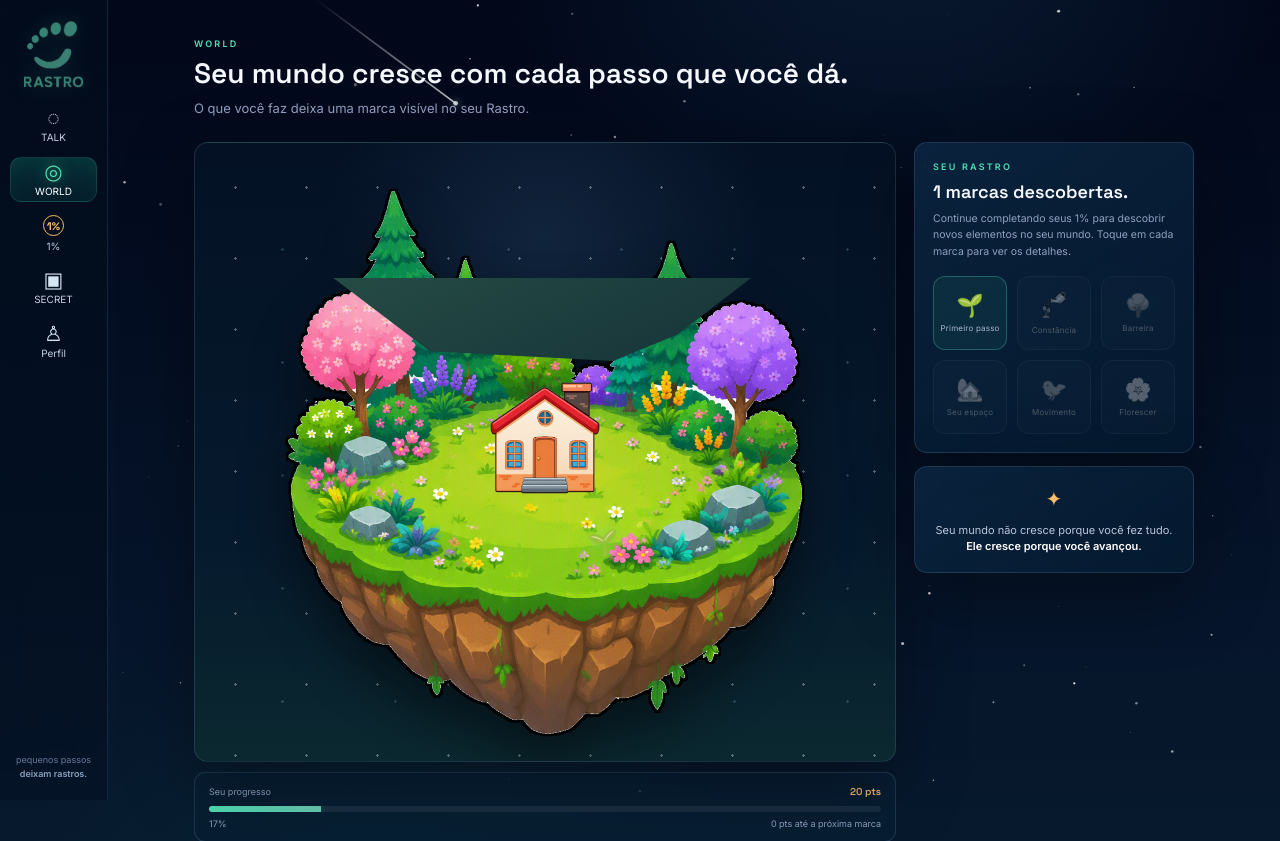
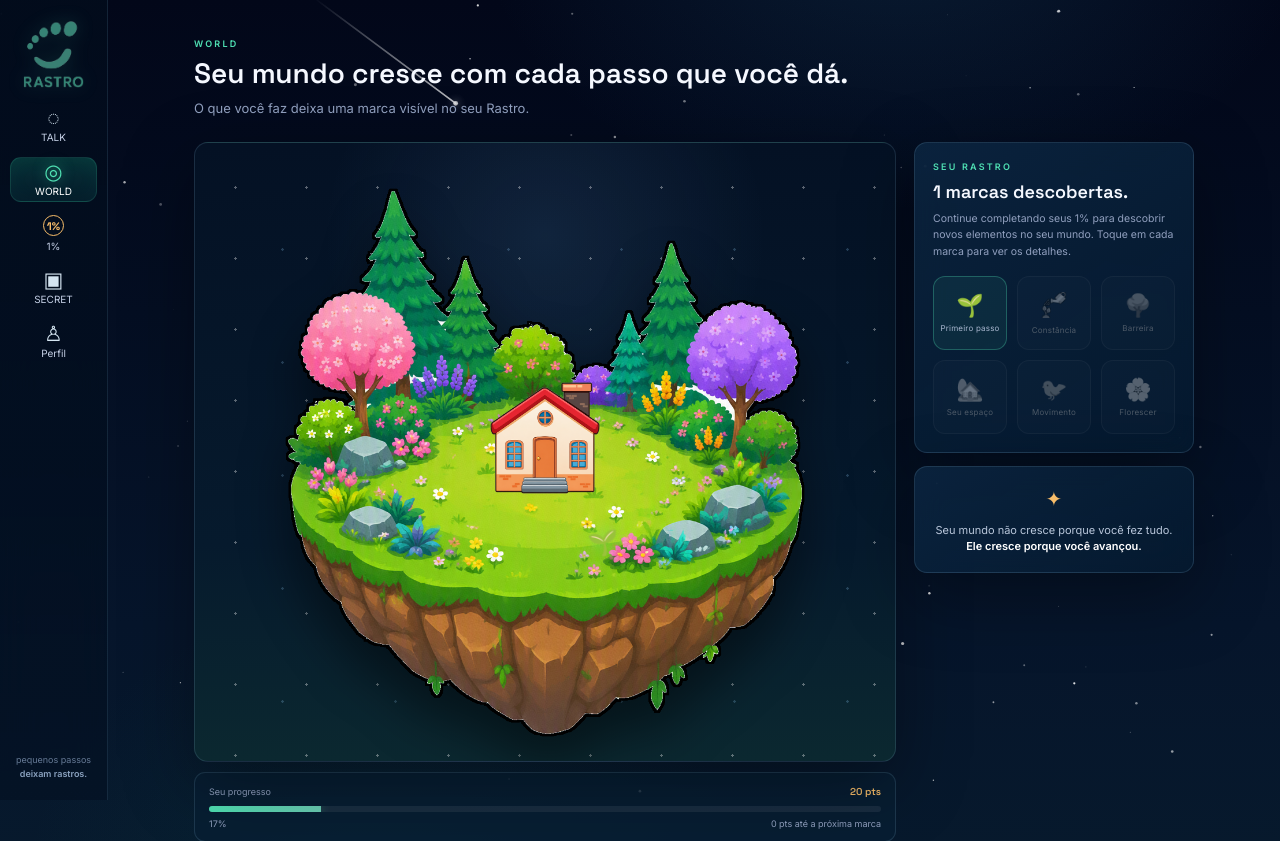
Before and after one commit to samandralves/R-STRO, a Flask app: page /world in a window 1280 px wide. Shown: the top 841 px of the page. Run offline with Flask 3, Linux system fonts and the light colour scheme.

Commit message:
Update style.css

```diff
--- a/static/css/style.css
+++ b/static/css/style.css
@@ -94,7 +94,7 @@ body{
 .stars-layer{position:absolute;inset:0;opacity:.35;background-image:radial-gradient(circle,#fff 1px,transparent 1.4px),radial-gradient(circle,rgba(151,210,255,.65) 1px,transparent 1.5px);background-size:71px 71px,113px 113px;background-position:5px 9px,31px 50px}
 .island{position:absolute;width:520px;height:549px;left:50%;bottom:24px;transform:translateX(-50%);background:url('../img/floating-island.png') no-repeat center/contain;filter:drop-shadow(0 28px 25px rgba(0,0,0,.45))}
 .island-top{display:none}
-.island:after{content:"";position:absolute;left:30px;right:31px;top:90px;height:83px;background:linear-gradient(155deg,#264c45,#153238);clip-path:polygon(4% 0,95% 0,79% 68%,65% 100%,25% 88%);z-index:-1}
+.island:after{display:none}
 .island-rock{display:none}.plant{display:none}
 .island-house{position:absolute;left:205px;top:194px;width:110px;height:112px;background:url('../img/house-world.png') no-repeat center/contain;z-index:4}
 .world-labels{position:absolute;inset:0}.world-badge{position:absolute;display:flex;flex-direction:column;align-items:center;gap:3px}.world-badge b{font-size:25px;filter:drop-shadow(0 0 8px rgba(79,224,179,.4))}.badge-icon-img{width:1.18em;height:1.18em;object-fit:contain;vertical-align:middle;display:inline-block}.world-badge small{display:none}.badge-1{left:56%;bottom:33%}.badge-2{left:38%;bottom:34%}.badge-3{left:59%;bottom:34%}.badge-4{left:50%;bottom:42%}.badge-5{left:56%;bottom:39%}.badge-6{left:42%;bottom:42%}
```
